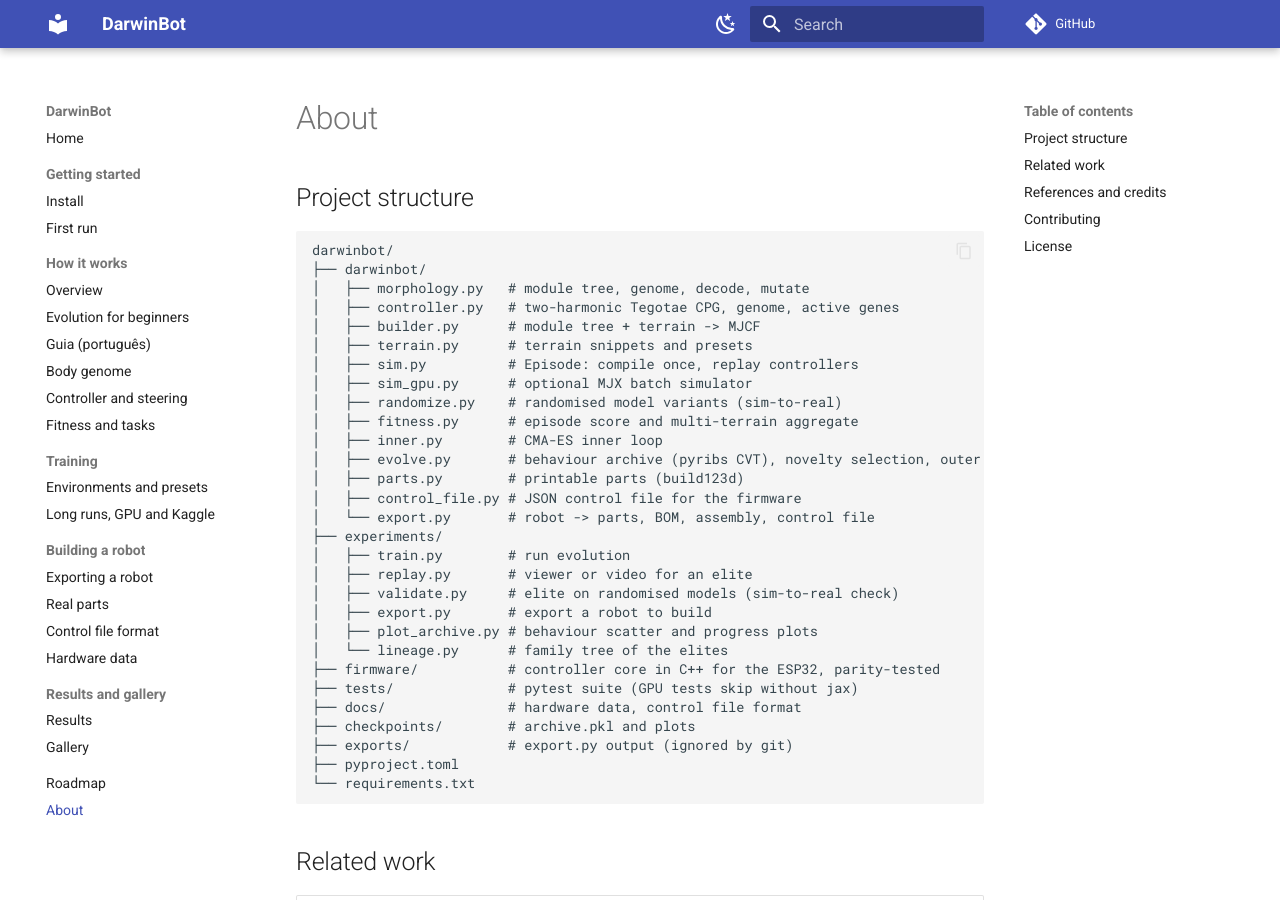
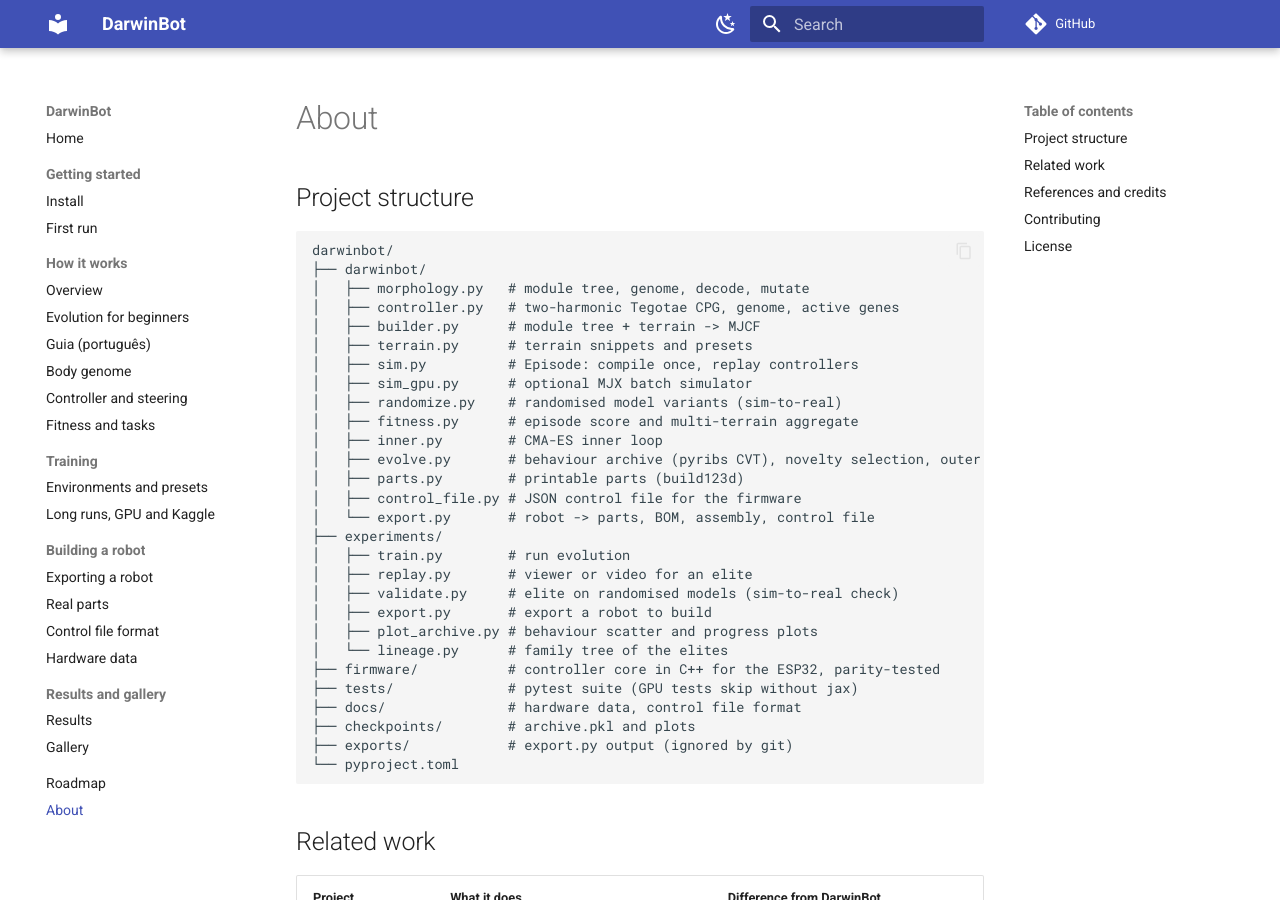
Before and after one commit to mpena2099/darwinbot, an MkDocs documentation site: the page built from docs/about.md, in a window 1280 px wide and 900 px high. Built offline with MkDocs 1.6.1 and Material for MkDocs 9.7.7, drawn with Linux system fonts in a browser that asks for light colours; comment, search, counter and statistics services are not loaded.

Commit message:
Packaging: current description, numba declared, drop requirements.txt

````diff
--- a/docs/about.md
+++ b/docs/about.md
@@ -30,8 +30,7 @@ darwinbot/
 ├── docs/               # hardware data, control file format
 ├── checkpoints/        # archive.pkl and plots
 ├── exports/            # export.py output (ignored by git)
-├── pyproject.toml
-└── requirements.txt
+└── pyproject.toml
 ```
 
 ## Related work
--- a/pyproject.toml
+++ b/pyproject.toml
@@ -5,7 +5,7 @@ build-backend = "setuptools.build_meta"
 [project]
 name = "darwinbot"
 version = "0.1.0"
-description = "Co-evolution of robot morphology and locomotion control using genetic algorithms."
+description = "Evolving robots you can actually build: bodies from real parts evolved with MAP-Elites, gaits with CMA-ES, simulated in MuJoCo."
 requires-python = ">=3.10"
 license = {text = "MIT"}
 dependencies = [
@@ -14,6 +14,7 @@ dependencies = [
     "cma>=3.3",
     "ribs>=0.12",
     "matplotlib>=3.6.0",
+    "numba>=0.58",
 ]
 
 [project.optional-dependencies]
--- a/requirements.txt
+++ /dev/null
@@ -1,5 +0,0 @@
-mujoco>=3.6.0
-numpy>=1.23.0
-cma>=3.3
-ribs>=0.12
-matplotlib>=3.6.0
````
